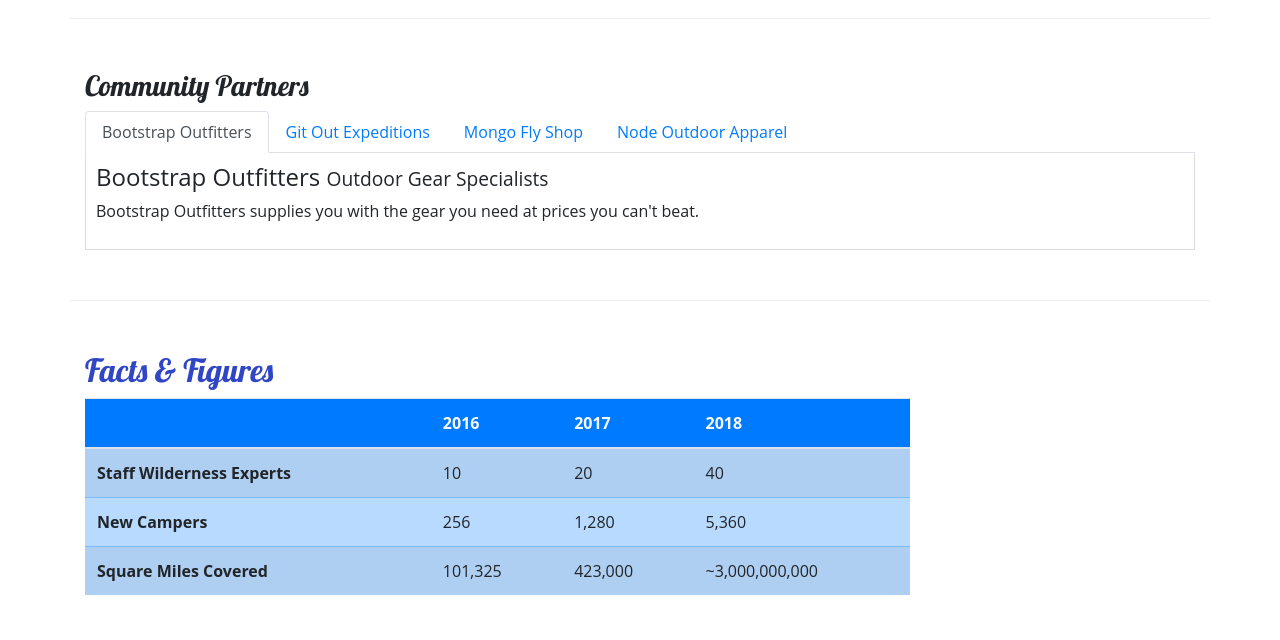
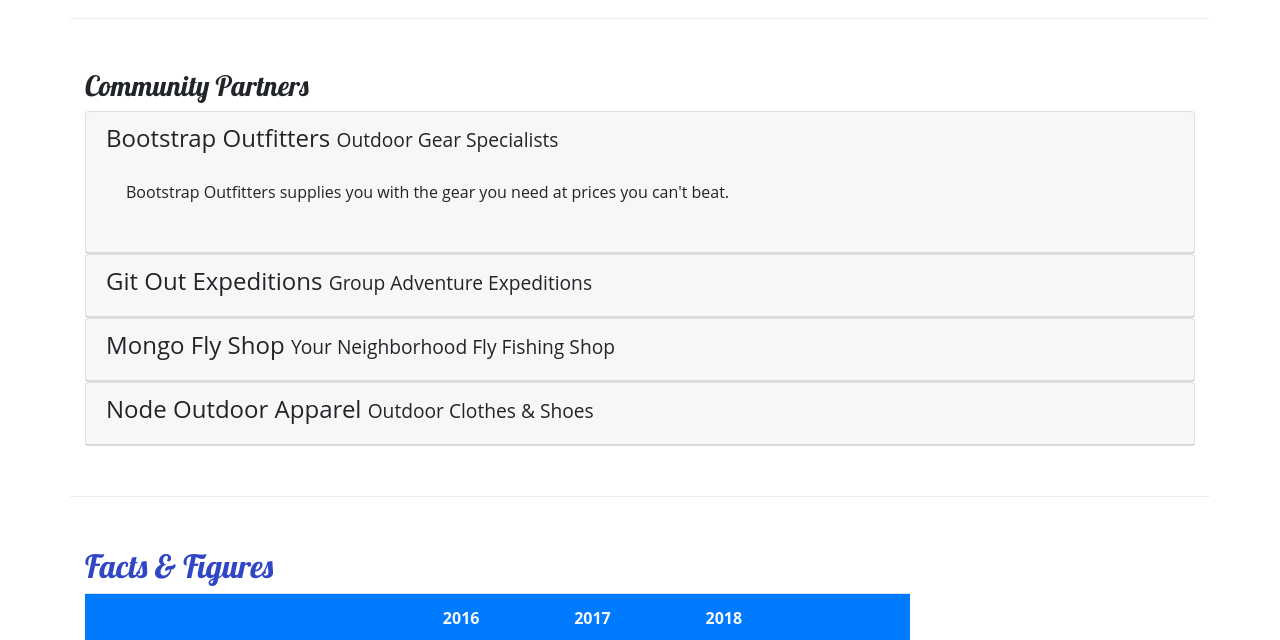
Before and after one commit to mektefaie/nucamp-bootstrap, a website: page aboutus.html in a window 1280 px wide. Shown: the part 810-1450 px from the top of the page. Drawn offline with nearby package versions, Linux system fonts and the light colour scheme.

Commit message:
add accordion

```diff
--- a/aboutus.html
+++ b/aboutus.html
@@ -120,40 +120,63 @@
         <div class="row row-content">
             <div class="col">
                 <h3>Community Partners</h3>
-                <ul class="nav nav-tabs">
-                    <li class="nav-item"><a class="nav-link active" href="#bootstrap" role="tab"
-                            data-toggle="tab">Bootstrap Outfitters</a></li>
-                    <li class="nav-item"><a class="nav-link" href="#git" role="tab" data-toggle="tab">Git Out
-                            Expeditions</a></li>
-                    <li class="nav-item"><a class="nav-link" href="#mongo" role="tab" data-toggle="tab">Mongo Fly
-                            Shop</a></li>
-                    <li class="nav-item"><a class="nav-link" href="#node" role="tab" data-toggle="tab">Node Outdoor
-                            Apparel</a></li>
-                </ul>
-                <div class="tab-content">
-                    <div role="tabpanel" class="tab-pane fade show active" id="bootstrap">
-                        <h4>Bootstrap Outfitters <small>Outdoor Gear Specialists</small></h4>
-                        <p class="d-none d-sm-block">Bootstrap Outfitters supplies you with the gear you need at prices
-                            you can't beat.</p>
+
+                <div id="accordion">
+                    <div class="card">
+                        <div class="card-header" role="tab">
+                            <h4>
+                                <a data-toggle="collapse" data-target="#bootstrap">Bootstrap Outfitters <small>Outdoor
+                                        Gear Specialists</small></a>
+                            </h4>
+                            <div class="collapse show" id="bootstrap" data-parent="#accordion">
+                                <div class="card-body">
+                                    <p class="d-none d-sm-block">Bootstrap Outfitters supplies you with the gear you
+                                        need at prices you can't beat.</p>
+                                </div>
+                            </div>
+                        </div>
                     </div>
-                    <div role="tabpanel" class="tab-pane fade" id="git">
-                        <h4>Git Out Expeditions <small>Group Adventure Expeditions</small></h4>
-                        <p class="d-none d-sm-block">Join Git Out Expeditions to explore new horizons with a group of
-                            other
-                            adventurers!</p>
+                    <div class="card">
+                        <div class="card-header" role="tab">
+                            <h4>
+                                <a class="collapsed" data-toggle="collapse" data-target="#git">Git Out Expeditions
+                                    <small>Group Adventure Expeditions</small></a>
+                            </h4>
+                            <div class="collapse" id="git" data-parent="#accordion">
+                                <div class="card-body">
+                                    <p class="d-none d-sm-block">Join Git Out Expeditions to explore new horizons with a
+                                        group of other adventurers!</p>
+                                </div>
+                            </div>
+                        </div>
                     </div>
-                    <div role="tabpanel" class="tab-pane fade" id="mongo">
-                        <h4>Mongo Fly Shop <small>Your Neighborhood Fly Fishing Shop</small></h4>
-                        <p class="d-none d-sm-block">Need a new fishing pole, a tacklebox, or flies of all kinds? Stop
-                            by
-                            Mongo Fly Shop.</p>
+                    <div class="card">
+                        <div class="card-header" role="tab">
+                            <h4>
+                                <a class="collapsed" data-toggle="collapse" data-target="#mongo">Mongo Fly Shop
+                                    <small>Your Neighborhood Fly Fishing Shop</small></a>
+                            </h4>
+                            <div class="collapse" id="mongo" data-parent="#accordion">
+                                <div class="card-body">
+                                    <p class="d-none d-sm-block">Need a new fishing pole, a tacklebox, or flies of all
+                                        kinds? Stop by Mongo Fly Shop.</p>
+                                </div>
+                            </div>
+                        </div>
                     </div>
-                    <div role="tabpanel" class="tab-pane fade" id="node">
-                        <h4>Node Outdoor Apparel <small>Outdoor Clothes & Shoes</small></h4>
-                        <p class="d-none d-sm-block">From polar fleeces to swimsuits, hiking boots to waders, a visit to
-                            Node
-                            will be sure to get you
-                            covered.</p>
+                    <div class="card">
+                        <div class="card-header" role="tab">
+                            <h4>
+                                <a class="collapsed" data-toggle="collapse" data-target="#node">Node Outdoor Apparel
+                                    <small>Outdoor Clothes & Shoes</small></a>
+                            </h4>
+                            <div class="collapse" id="node" data-parent="#accordion">
+                                <div class="card-body">
+                                    <p class="d-none d-sm-block">From polar fleeces to swimsuits, hiking boots to
+                                        waders, a visit to Node will be sure to get you covered.</p>
+                                </div>
+                            </div>
+                        </div>
                     </div>
                 </div>
             </div>
--- a/css/styles.css
+++ b/css/styles.css
@@ -36,8 +36,7 @@ header h2 {
   background-color: #901CAD;
 }
 
-.tab-content {
-  border: 1px solid #DDD;
-  border-top: none;
-  padding: 10px;
+a, a:hover {
+  color: inherit;
+  text-decoration: none;
 }
```
